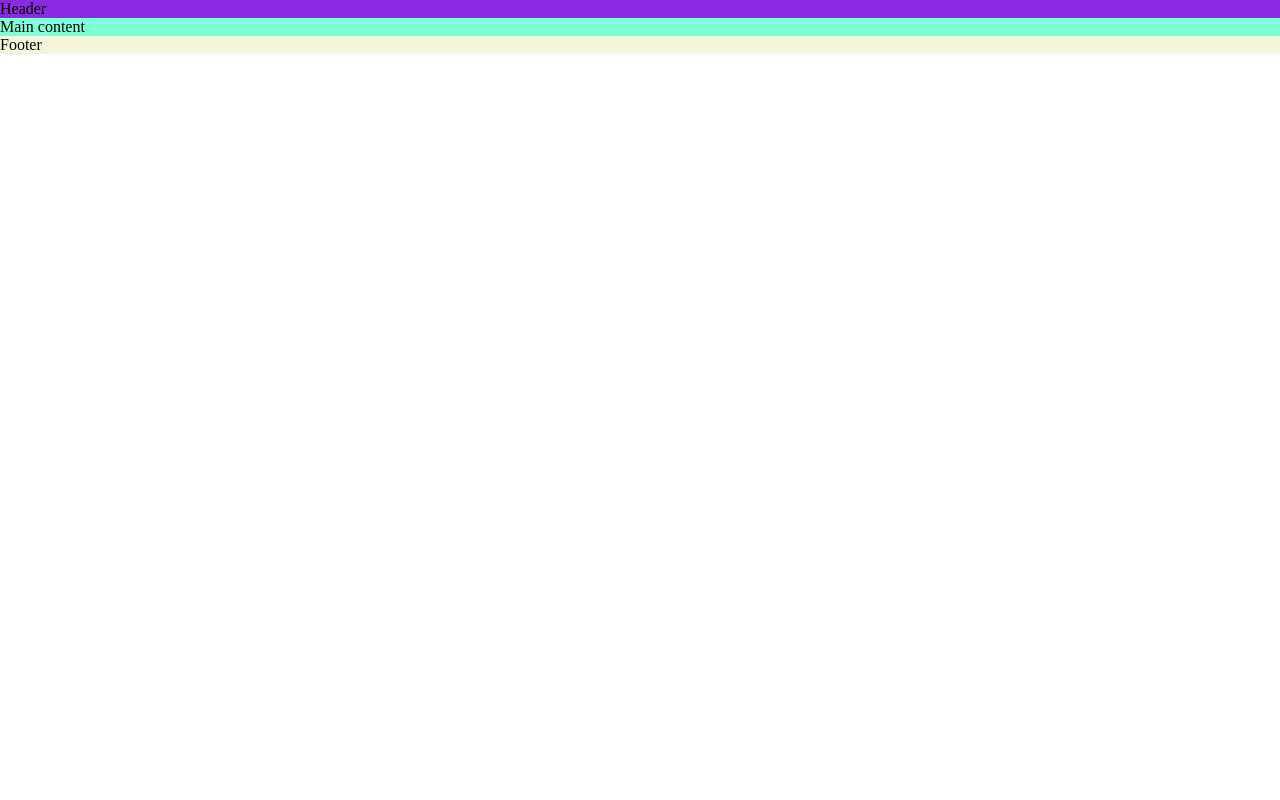
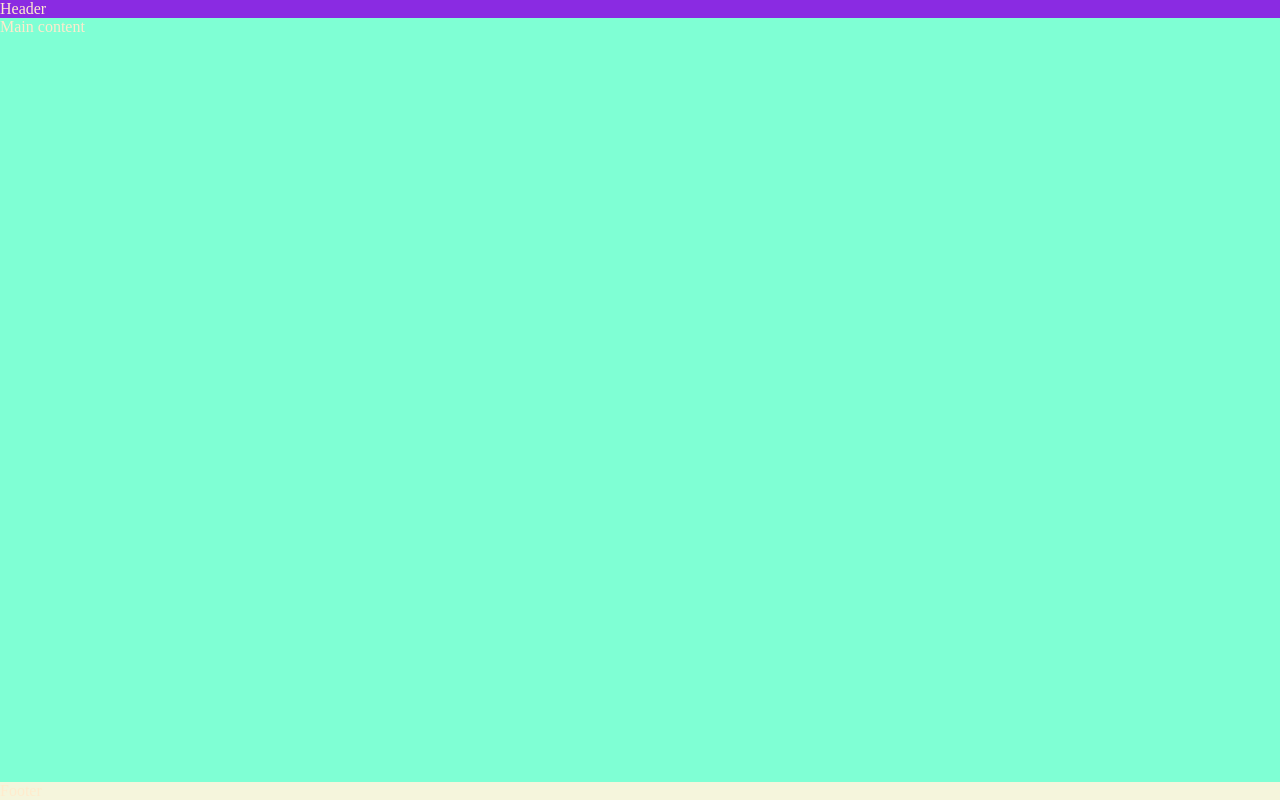
Before and after one commit to IbrahimAbedghane/Yoga-Project, a plain HTML site: page index.html in a window 1280 px wide. Drawn offline with Linux system fonts and the light colour scheme.

Commit message:
flex styles to allow footer to be at end of page

```diff
--- a/assets/css/style.css
+++ b/assets/css/style.css
@@ -5,6 +5,13 @@
     box-sizing: border-box;
 }
 
+/* general styles */
+body {
+    min-height: 100vh;
+    display: flex;
+    flex-direction: column;
+    color: blanchedalmond;
+}
 
 /* header */
 header {
@@ -14,6 +21,8 @@ header {
 /* main content */
 main {
     background-color: aquamarine;
+    /* allows main element to use surplus space */
+    flex: 1 0 auto;
 }
 
 /*footer */
```
